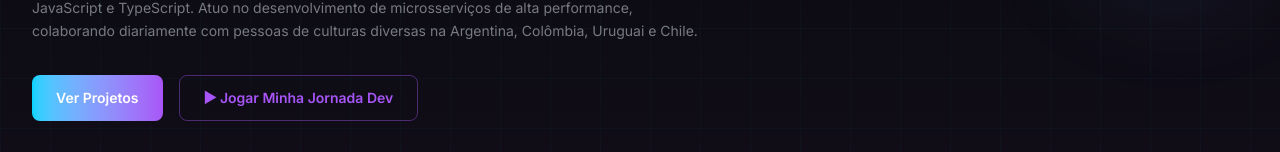
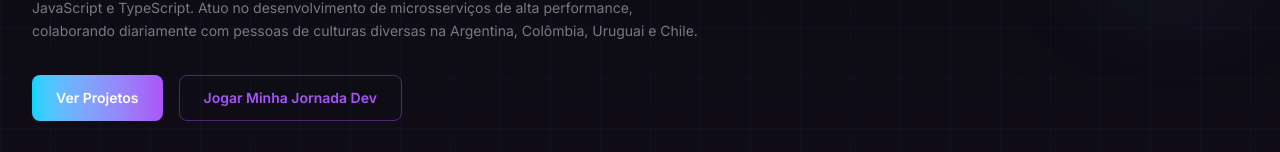
Before and after one commit to brendaalcantara/my-page, a Next.js app: page / in a window 1280 px wide. Shown: the part 622-774 px from the top of the page. Built offline with nearby package versions, Linux system fonts and the light colour scheme; no server answers.

Commit message:
fix: remove arrow character from play journey button
Made-with: Cursor

```diff
--- a/src/components/Hero.tsx
+++ b/src/components/Hero.tsx
@@ -85,7 +85,7 @@ export default function Hero() {
                 whileHover={{ scale: 1.05 }}
                 whileTap={{ scale: 0.95 }}
               >
-                ▶ {t.hero.playJourney}
+                {t.hero.playJourney}
               </motion.button>
             </div>
 
```
